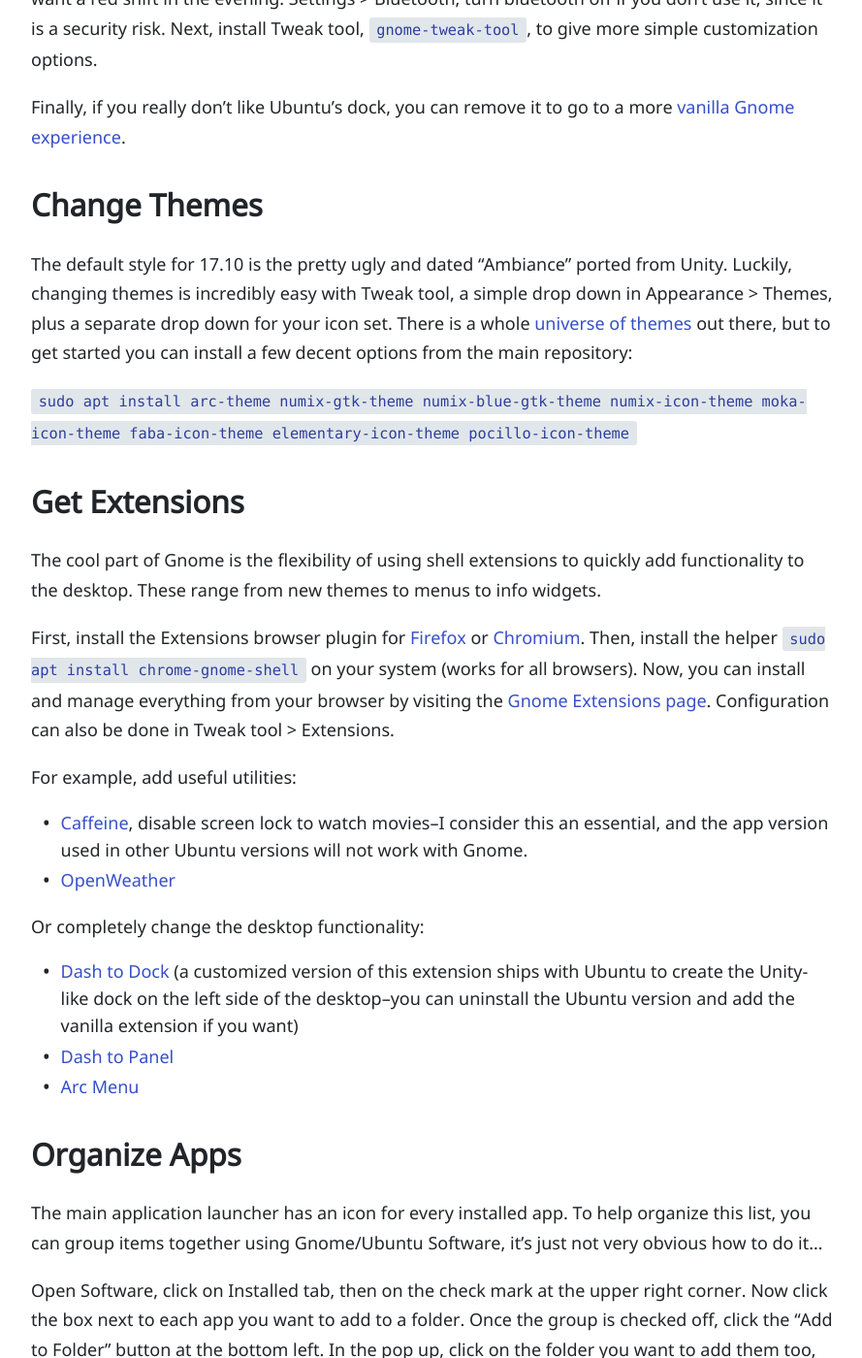
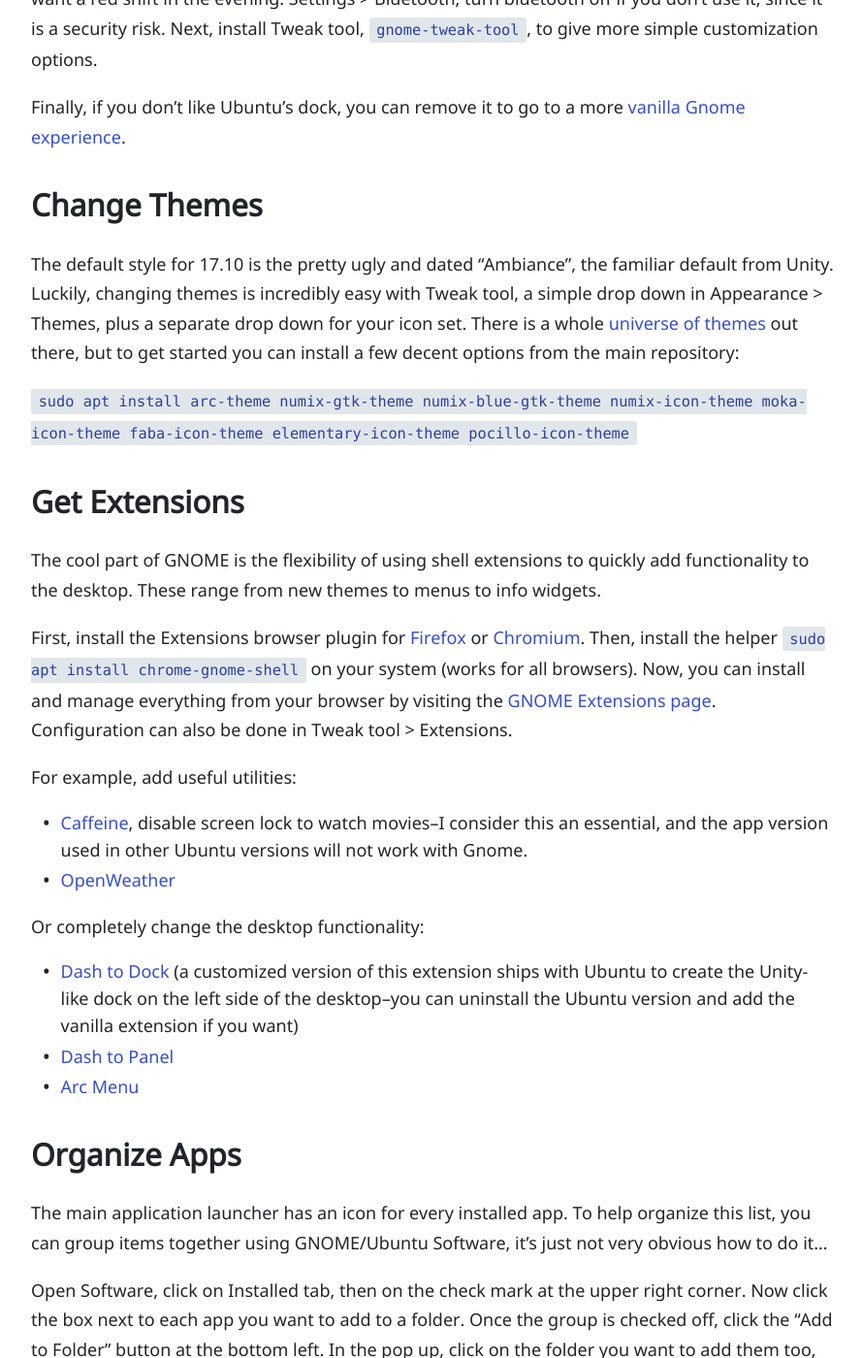
Before and after one commit to evanwill/_drafts, a Jekyll site: the page built from _notes/ubuntu-gnome.md, in a window 1280 px wide and 1400 px high, scrolled down 679 px. Shown: the whole window at 97% size, without its empty margins (194-1083 px from the left). Built offline with Jekyll 4.4.1, drawn with Linux system fonts in a browser that asks for light colours; some of the changed text lies outside the part shown.

Commit message:
update gnome

```diff
--- a/_notes/ubuntu-gnome.md
+++ b/_notes/ubuntu-gnome.md
@@ -1,11 +1,11 @@
 ---
-title: Gnome on Ubuntu
+title: GNOME on Ubuntu
 layout: post
 tags: [linux]
 date: 2018-01-02
 ---
 
-Starting with 17.10, Ubuntu ships with [Gnome](https://www.gnome.org/) desktop rather than Unity.
+Starting with 17.10, Ubuntu ships with [GNOME](https://www.gnome.org/) desktop rather than Unity.
 There are many good reasons for this, but for those of us who actually liked Unity, there is new stuff to get used to.
 
 ## Start Tweaking
@@ -21,11 +21,11 @@
 Settings > Bluetooth, turn bluetooth off if you don't use it, since it is a security risk.
 Next, install Tweak tool, `gnome-tweak-tool`, to give more simple customization options.
 
-Finally, if you really don't like Ubuntu's dock, you can remove it to go to a more [vanilla Gnome experience](http://www.omgubuntu.co.uk/2017/10/install-vanilla-gnome-shell-ubuntu-17-10).
+Finally, if you don't like Ubuntu's dock, you can remove it to go to a more [vanilla Gnome experience](http://www.omgubuntu.co.uk/2017/10/install-vanilla-gnome-shell-ubuntu-17-10).
 
 ## Change Themes
 
-The default style for 17.10 is the pretty ugly and dated "Ambiance" ported from Unity.
+The default style for 17.10 is the pretty ugly and dated "Ambiance", the familiar default from Unity.
 Luckily, changing themes is incredibly easy with Tweak tool, a simple drop down in Appearance > Themes, plus a separate drop down for your icon set.
 There is a whole [universe of themes](https://www.gnome-look.org/) out there, but to get started you can install a few decent options from the main repository:
 
@@ -33,12 +33,12 @@
 
 ## Get Extensions
 
-The cool part of Gnome is the flexibility of using shell extensions to quickly add functionality to the desktop.
+The cool part of GNOME is the flexibility of using shell extensions to quickly add functionality to the desktop.
 These range from new themes to menus to info widgets.
 
 First, install the Extensions browser plugin for [Firefox](https://addons.mozilla.org/en/firefox/addon/gnome-shell-integration/) or [Chromium](https://chrome.google.com/webstore/detail/gnome-shell-integration/gphhapmejobijbbhgpjhcjognlahblep).
 Then, install the helper `sudo apt install chrome-gnome-shell` on your system (works for all browsers).
-Now, you can install and manage everything from your browser by visiting the [Gnome Extensions page](https://extensions.gnome.org/).
+Now, you can install and manage everything from your browser by visiting the [GNOME Extensions page](https://extensions.gnome.org/).
 Configuration can also be done in Tweak tool > Extensions.
 
 For example, add useful utilities:
@@ -53,7 +53,7 @@
 ## Organize Apps
 
 The main application launcher has an icon for every installed app.
-To help organize this list, you can group items together using Gnome/Ubuntu Software, it's just not very obvious how to do it...
+To help organize this list, you can group items together using GNOME/Ubuntu Software, it's just not very obvious how to do it...
 
 Open Software, click on Installed tab, then on the check mark at the upper right corner.
 Now click the box next to each app you want to add to a folder.
```
Also changed, not shown: other parts of _notes/ubuntu-gnome.md (+2 -1 lines).
